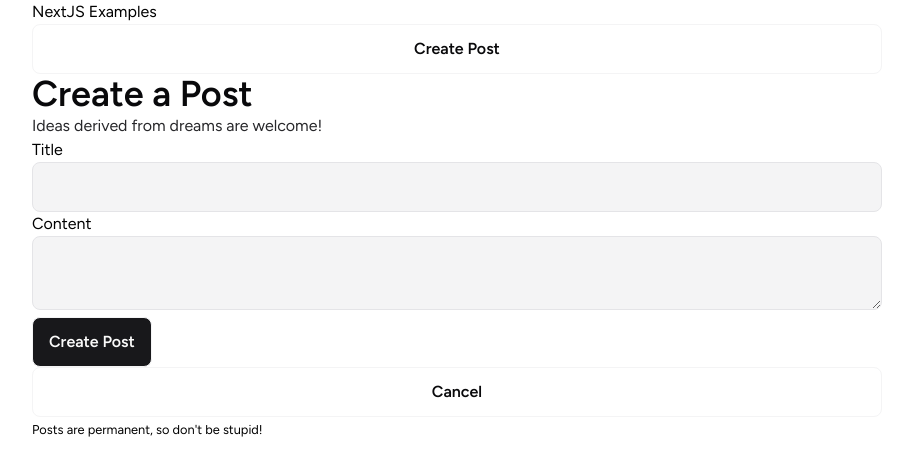
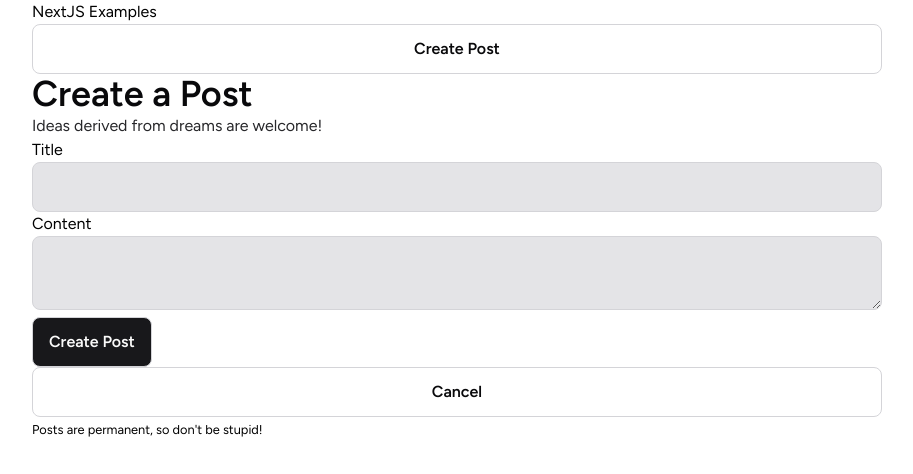
Before and after one commit to isaacmaddox/SE2-Example, a Next.js app: page /create-post in a window 1280 px wide. Shown: the top 474 px of the page, without its empty margins (183-1096 px from the left). Built offline with nearby package versions, Linux system fonts and the light colour scheme.

Commit message:
Fix Light Theme

```diff
--- a/src/app/create-post/page.tsx
+++ b/src/app/create-post/page.tsx
@@ -9,7 +9,7 @@ export const metadata: Metadata = {
 export default function CreatePostPage() {
    return (
       <>
-         <header className="flex items-center justify-between min-h-64 bg-gradient-to-b from-zinc-900 to-zinc-800 dark:from-zinc-900 dark:to-zinc-950 text-zinc-50 dark:text-zinc-950">
+         <header className="flex items-center justify-between min-h-64 bg-gradient-to-b from-zinc-300 to-zinc-100 dark:from-zinc-900 dark:to-zinc-950 text-zinc-50 dark:text-zinc-950">
             <div className="wrapper">
                <h1>Create a Post</h1>
                <p className="mt-3 text-lg leading-normal">Ideas derived from dreams are welcome!</p>
--- a/src/app/globals.css
+++ b/src/app/globals.css
@@ -24,7 +24,7 @@ p {
 }
 
 .btn {
-   @apply bg-transparent text-zinc-950 dark:text-zinc-50 px-4 py-3 rounded-lg border-[1px] font-semibold border-zinc-100 dark:border-zinc-800 flex items-center justify-center gap-2 hover:bg-zinc-100 dark:hover:bg-zinc-900 hover:border-zinc-200 dark:hover:border-zinc-700 transition-colors;
+   @apply bg-transparent text-zinc-950 dark:text-zinc-50 px-4 py-3 rounded-lg border-[1px] font-semibold border-zinc-300 dark:border-zinc-800 flex items-center justify-center gap-2 hover:bg-zinc-200 dark:hover:bg-zinc-900 hover:border-zinc-400 dark:hover:border-zinc-700 transition-colors;
 
    &.primary {
       @apply bg-zinc-900 text-zinc-50 dark:bg-zinc-50 dark:text-zinc-950 hover:bg-zinc-800 dark:hover:bg-zinc-200;
@@ -41,5 +41,5 @@ p {
 
 input,
 textarea {
-   @apply bg-zinc-100 dark:bg-zinc-900 px-4 py-3 rounded-lg border-[1px] border-zinc-200 dark:border-zinc-800 resize-y w-full text-zinc-950 dark:text-zinc-50 outline-none focus-visible:ring-[3px] focus-visible:ring-zinc-50 focus-visible:ring-opacity-[12%] focus-visible:border-zinc-300 dark:focus-visible:border-zinc-700;
+   @apply bg-zinc-200 dark:bg-zinc-900 px-4 py-3 rounded-lg border-[1px] border-zinc-300 dark:border-zinc-800 resize-y w-full text-zinc-950 dark:text-zinc-50 outline-none focus-visible:ring-[3px] focus-visible:ring-zinc-700 focus-visible:ring-opacity-15 dark:focus-visible:ring-opacity-40 focus-visible:border-zinc-400 dark:focus-visible:border-zinc-700;
 }
--- a/src/app/page.tsx
+++ b/src/app/page.tsx
@@ -14,7 +14,7 @@ export default async function Home() {
 
    return (
       <>
-         <header className="flex items-center justify-between min-h-64 bg-gradient-to-b from-zinc-900 to-zinc-800 dark:from-zinc-900 dark:to-zinc-950 text-zinc-50 dark:text-zinc-950">
+         <header className="flex items-center justify-between min-h-64 bg-gradient-to-b from-zinc-300 to-zinc-100 dark:from-zinc-900 dark:to-zinc-950 text-zinc-50 dark:text-zinc-950">
             <div className="wrapper">
                <h1>Your Feed</h1>
                <p className="mt-3 text-lg leading-normal">A feed for you that is not customized in any way, shape, or form</p>
--- a/src/app/post/[id]/page.tsx
+++ b/src/app/post/[id]/page.tsx
@@ -29,7 +29,7 @@ export default async function PostPage({ params }: { params: Promise<{ id: strin
 
    return (
       <>
-         <header className="flex items-center justify-between min-h-64 bg-gradient-to-b from-zinc-900 to-zinc-800 dark:from-zinc-900 dark:to-zinc-950 text-zinc-50 dark:text-zinc-950">
+         <header className="flex items-center justify-between min-h-64 bg-gradient-to-b from-zinc-300 to-zinc-100 dark:from-zinc-900 dark:to-zinc-950 text-zinc-50 dark:text-zinc-950">
             <div className="wrapper">
                <h1>{post.title}</h1>
             </div>
```
